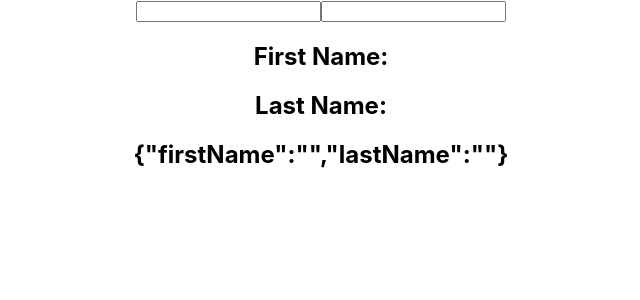
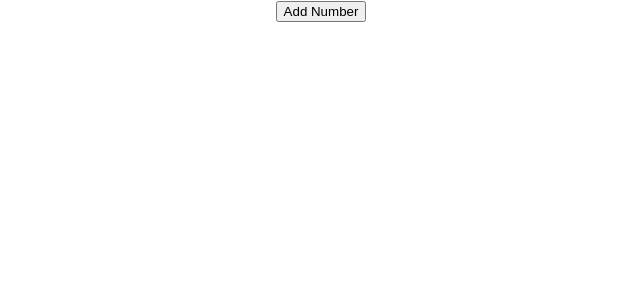
Before and after one commit to TheRakeshPurohit/reacthooks, a React (Create React App) app: page / in a window 1280 px wide. Shown: the top 300 px of the page, without its empty margins (319-959 px from the left). Built offline with nearby package versions, Linux system fonts and the light colour scheme.

Commit message:
useState with Array

```diff
--- a/src/App.js
+++ b/src/App.js
@@ -1,13 +1,13 @@
 import React from 'react';
 import './App.css';
-import HookCounterObj from './components/HookCounterObj';
+import HookCounterArray from './components/HookCounterArray';
 
 function App() {
   return (
     <div className="App">
       {/* <ClassCounter /> */}
       {/* <HookCounter /> */}
-      <HookCounterObj />
+      <HookCounterArray />
     </div>
   );
 }
--- /dev/null
+++ b/src/components/HookCounterArray.js
@@ -0,0 +1,25 @@
+import React, {useState} from 'react'
+
+function HookCounterArray() {
+
+    const [items, setItems] = useState([])
+
+    const addItem = () =>{
+        setItems([... items,{
+        id: items.length,
+        value: Math.floor(Math.random() * 10) + 1
+    }])
+}
+    return (
+        <div>
+            <button onClick={addItem}>Add Number</button>
+            <ul>
+                {
+                    items.map(item => <li key={item.id}>{item.value}</li>)
+                }
+            </ul>
+        </div>
+    )
+}
+
+export default HookCounterArray
```
